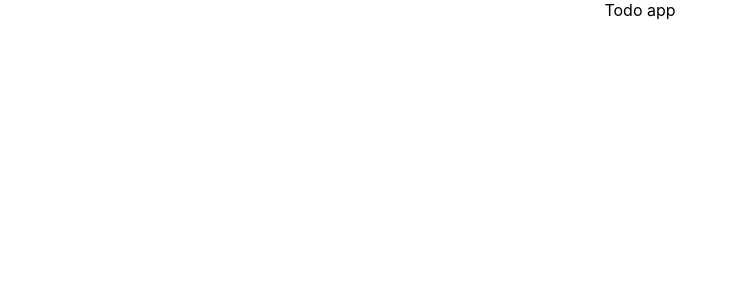
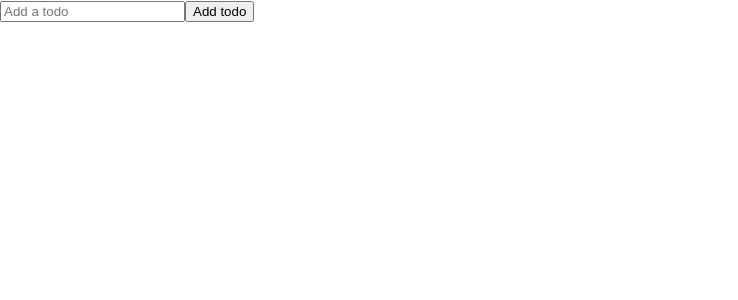
Before and after one commit to RostykT/my_projects, a React (Create React App) app: page / in a window 1280 px wide. Shown: the top 300 px of the page, without its empty margins (0-738 px from the left). Built offline with nearby package versions, Linux system fonts and the light colour scheme.

Commit message:
beginning setup todo form

```diff
--- a/src/App.js
+++ b/src/App.js
@@ -1,7 +1,12 @@
 import "./App.css";
+import TodoForm from "./components/TodoForm";
 
 function App() {
-	return <div className="App">Todo app</div>;
+	return (
+		<div className="todo-app">
+			<TodoForm />
+		</div>
+	);
 }
 
 export default App;
--- /dev/null
+++ b/src/components/TodoForm.jsx
@@ -0,0 +1,34 @@
+import React, { useState } from "react";
+
+function TodoForm(props) {
+	const [input, SetInput] = useState("");
+
+	const handleChange = (e) => {
+		SetInput(e.target.value);
+	};
+	const HandleSubmit = (e) => {
+		e.preventDefault();
+
+		// props.onSubmit({
+		// 	id: Math.floor(Math.random() * 1000),
+		// 	text: input,
+		// });
+		SetInput("");
+	};
+
+	return (
+		<form className="todo-form" onSubmit={HandleSubmit}>
+			<input
+				type="text"
+				placeholder="Add a todo"
+				value={input}
+				name="text"
+				className="todo-input"
+				onChange={handleChange}
+			/>
+			<button className="todo-button"> Add todo</button>
+		</form>
+	);
+}
+
+export default TodoForm;
```
Also changed, not shown: src/components/Todo.jsx (added), src/components/TodoList.jsx (added).
